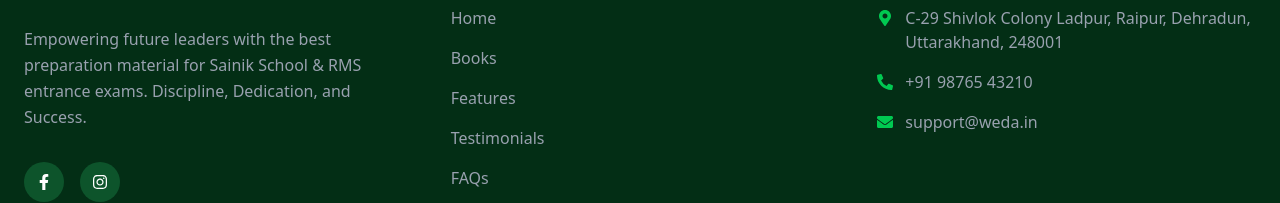
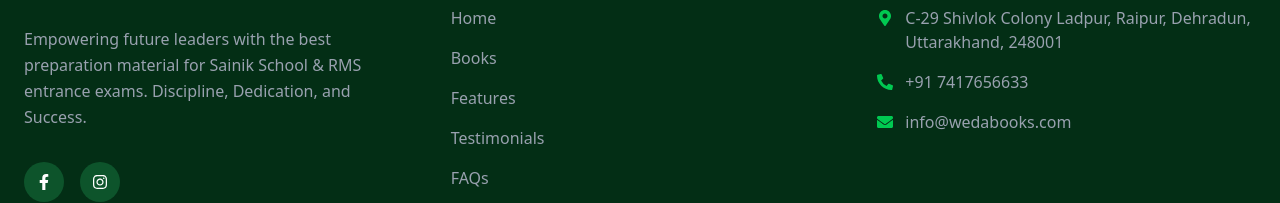
Before and after one commit to anujrawat22/Weda_landing_pages, a React (Vite) app: page /ss-rms-class-6 in a window 1280 px wide. Shown: the part 6934-7137 px from the top of the page. Built offline with nearby package versions, Linux system fonts and the light colour scheme.

Commit message:
Update Footer.tsx

```diff
--- a/src/components/AllInOneClass6/Footer.tsx
+++ b/src/components/AllInOneClass6/Footer.tsx
@@ -72,7 +72,7 @@ const Footer = () => {
                   href="tel:+919876543210"
                   className="hover:text-green-400 transition"
                 >
-                  +91 98765 43210
+                  +91 7417656633
                 </a>
               </li>
 
@@ -83,7 +83,7 @@ const Footer = () => {
                   href="mailto:support@weda.in"
                   className="hover:text-green-400 transition"
                 >
-                  support@weda.in
+                  info@wedabooks.com
                 </a>
               </li>
             </ul>
```
